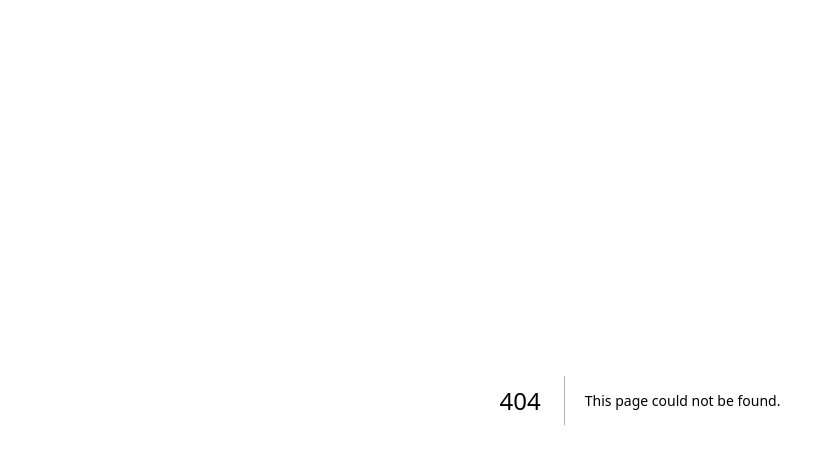
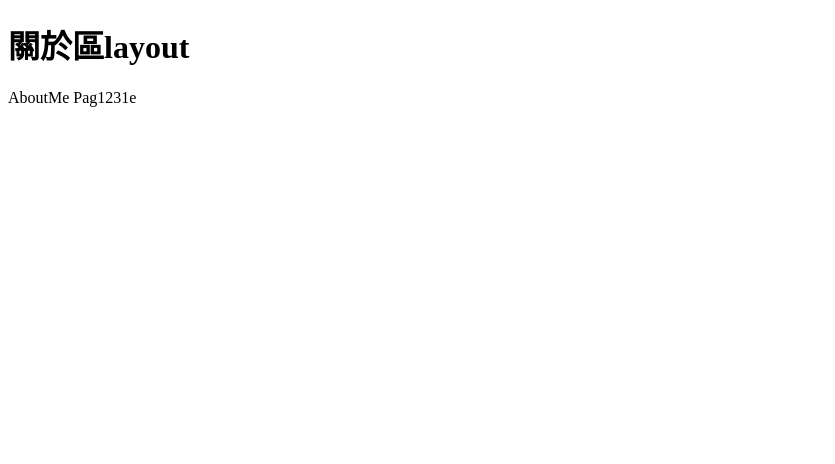
Before and after one commit to xzsa654/next-start, a Next.js app: page /about/about-me in a window 1280 px wide. Before the commit this address had no page. Shown: the top 464 px of the page, without its empty margins (0-835 px from the left). Built offline with nearby package versions, Linux system fonts and the light colour scheme.

Commit message:
layout 巢狀嵌套

```diff
--- /dev/null
+++ b/app/about/about-me/page.js
@@ -0,0 +1,11 @@
+'use client'
+
+import React, { useState, useEffect } from 'react'
+
+export default function AboutMePage(props) {
+  return (
+    <>
+      <div>AboutMe Pag1231e</div>
+    </>
+  )
+}
--- /dev/null
+++ b/app/about/layout.js
@@ -0,0 +1,13 @@
+export const metadata = {
+  title: '關於我們',
+  description: 'Generated by create next app',
+}
+
+export default function AboutLayout({ children }) {
+  return (
+    <div>
+      <h1>關於區layout</h1>
+      {children}
+    </div>
+  )
+}
--- a/app/layout.js
+++ b/app/layout.js
@@ -1,5 +1,3 @@
-// import './globals.css'
-
 export const metadata = {
   title: 'Create Next App',
   description: 'Generated by create next app',
```
Also changed, not shown: app/about/page.js (added, +11 -0 lines), app/product/page.js (added, +11 -0 lines).
